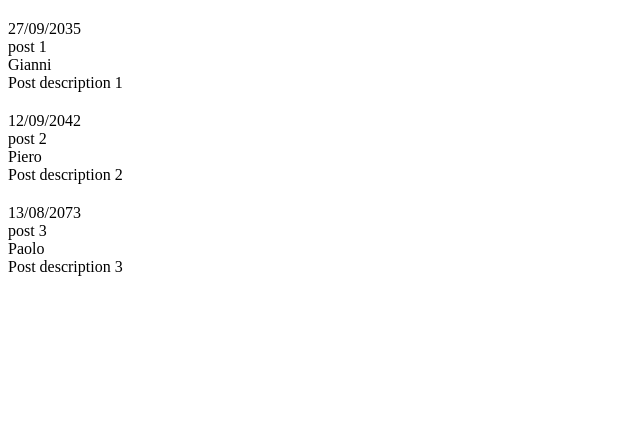
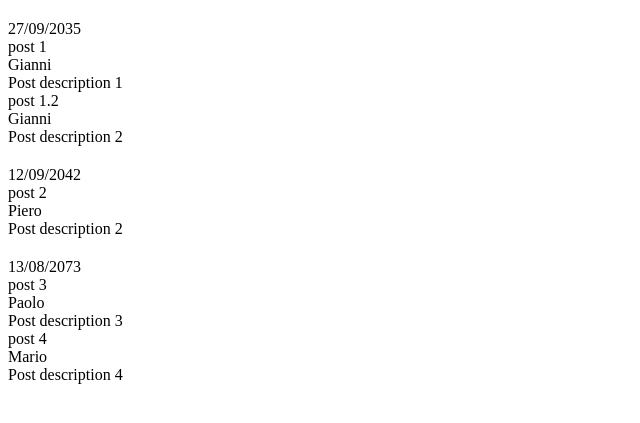
Before and after one commit to nicolocamassa/php-snacks-blocco-1, a PHP site: page / in a window 1280 px wide. Shown: the top 423 px of the page, without its empty margins (0-640 px from the left). Run offline with PHP 8.4, Linux system fonts and the light colour scheme.

Commit message:
[FIX] array fixed single post

```diff
--- a/snack_3/index.php
+++ b/snack_3/index.php
@@ -1,19 +1,35 @@
 <?php
     $posts = [
         '27/09/2035' => [
+            [
                 'post_id' => 'post 1',
                 'username' => 'Gianni',
                 'description' => 'Post description 1'
             ],
+            [
+                'post_id' => 'post 1.2',
+                'username' => 'Gianni',
+                'description' => 'Post description 2'
+            ],
+        ],
         '12/09/2042' => [
+            [
                 'post_id' => 'post 2',
                 'username' => 'Piero',
                 'description' => 'Post description 2'
             ],
+        ],
         '13/08/2073' => [
+            [
                 'post_id' => 'post 3',
                 'username' => 'Paolo',
                 'description' => 'Post description 3'
+            ],
+            [
+                'post_id' => 'post 4',
+                'username' => 'Mario',
+                'description' => 'Post description 4'
+            ],
         ],
     ]
 ?>
@@ -26,15 +42,15 @@
     <title>SNACK 3</title>
 </head>
 <body>
-    <?php foreach($posts as $date => $post){ ?>
+    <?php foreach($posts as $date => $postList){ ?>
         <div style="margin-top: 20px;"><?php echo $date; ?></div>
-        <?php foreach($post as $key => $value) { ?>
-            <div><?php echo $value; ?></div>
+        <?php foreach($postList as $post) { ?>
+            <div>
+                <div><?php echo $post['post_id']; ?></div>
+                <div><?php echo $post['username']; ?></div>
+                <div><?php echo $post['description']; ?></div>
+            </div>
         <?php } ?>
-
     <?php } ?>
-    <!-- TODO: -->
-    <!-- Prendere la key con la data da post  -->
-    <!-- Per ogni chiave prendere le informazioni dei post -->
 </body>
 </html>
```
Lines whose indentation alone changed are shown as unchanged.
